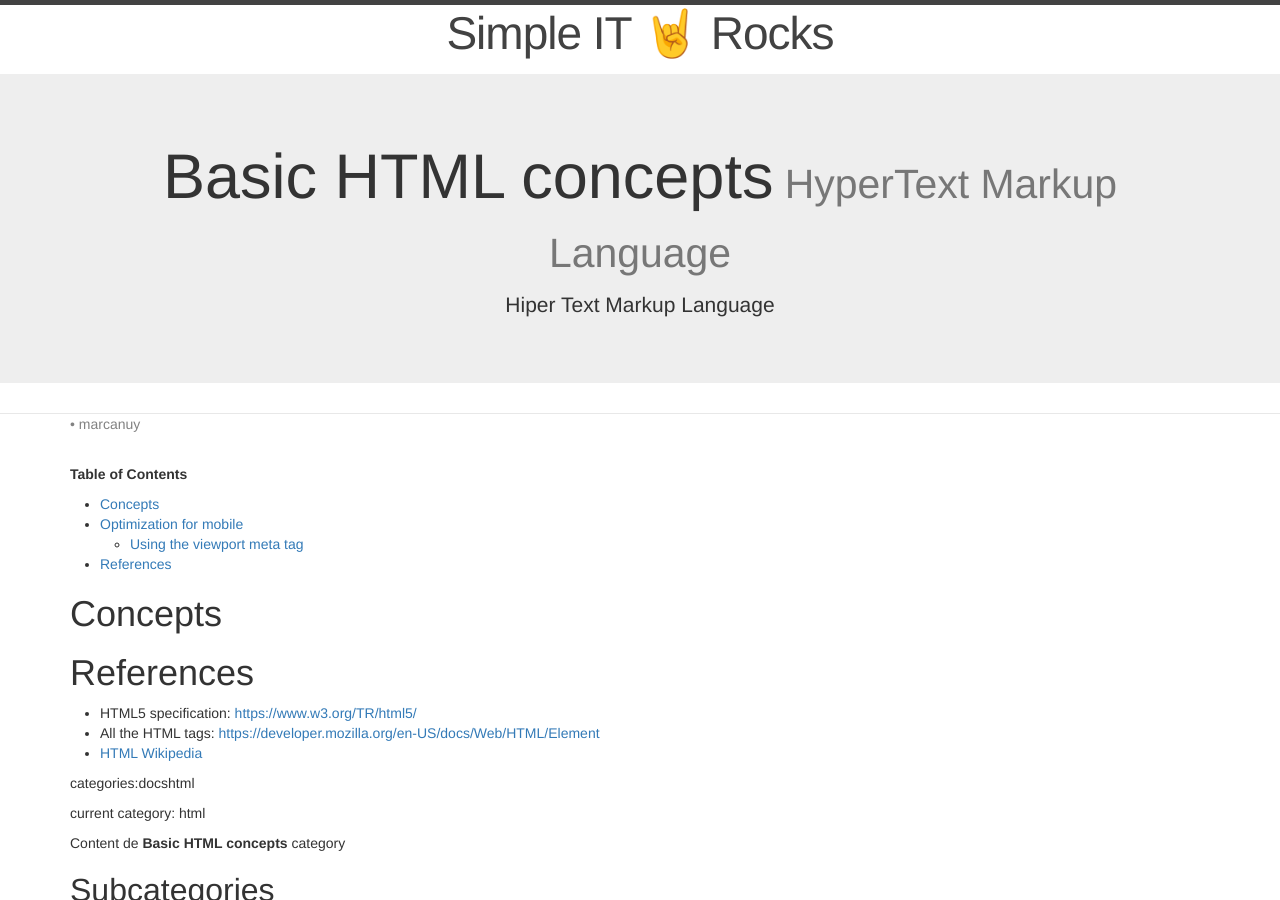
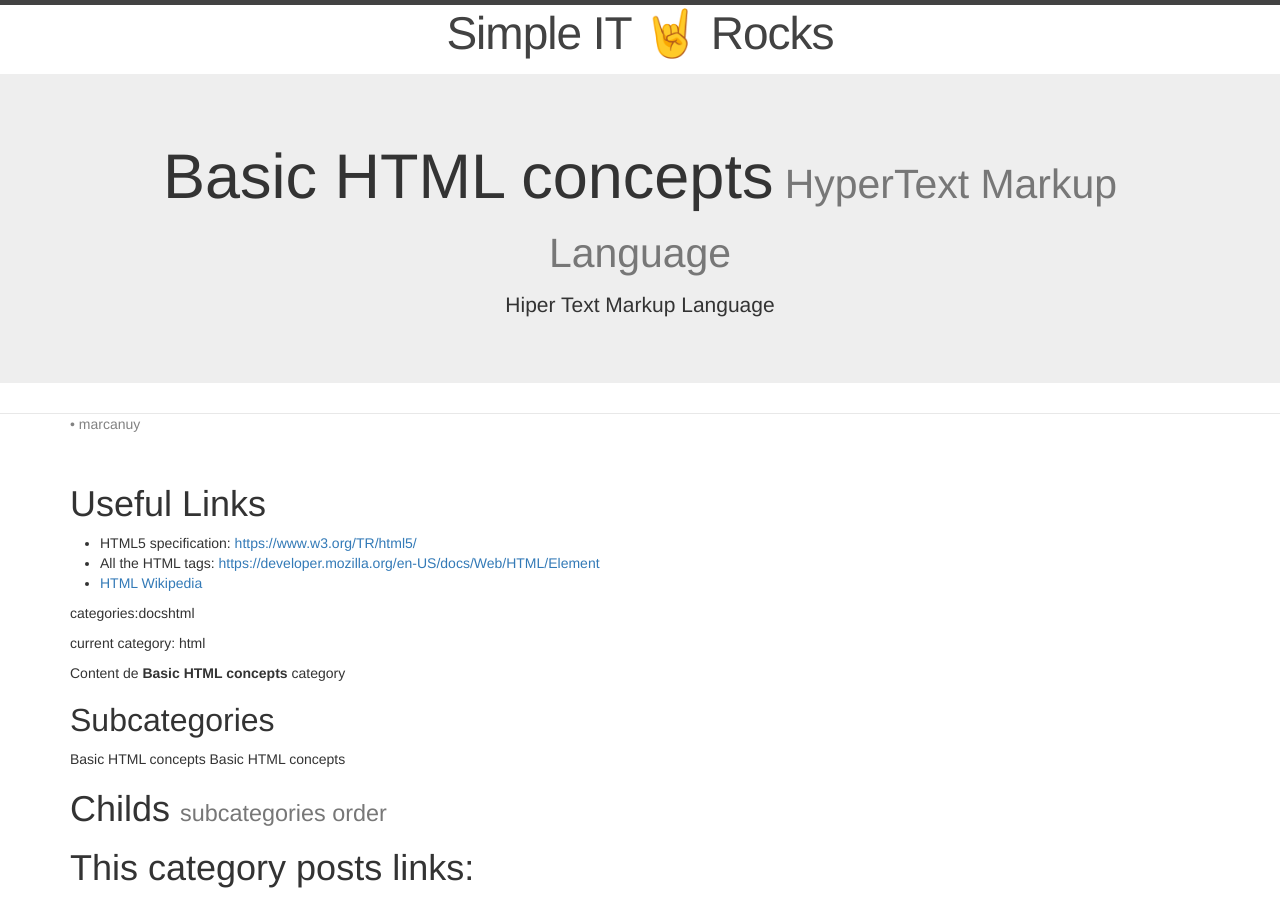
Before and after one commit to marcanuy/simpleit.rocks, a Jekyll site: the page built from docs/html/index.md, in a window 1280 px wide and 900 px high. Built offline with Jekyll 4.4.1, drawn with Linux system fonts in a browser that asks for light colours; nearby versions of some CDN libraries; library files that are not in the unit come from our copies.

Commit message:
changed useful links jekyll header

```diff
--- a/docs/html/index.md
+++ b/docs/html/index.md
@@ -6,21 +6,9 @@ layout: category_posts
 childs: [""]
 ---
 
-<!-- markdown-toc start - Don't edit this section. Run M-x markdown-toc-generate-toc again -->
-**Table of Contents**
 
-- [Concepts](#concepts)
-- [Optimization for mobile](#optimization-for-mobile)
-    - [Using the viewport meta tag](#using-the-viewport-meta-tag)
-- [References](#references)
-
-<!-- markdown-toc end -->
-
-# Concepts
-
-
-References
-==========
+Useful Links
+============
 
 + HTML5 specification: <https://www.w3.org/TR/html5/>
 + All the HTML tags: <https://developer.mozilla.org/en-US/docs/Web/HTML/Element>
```
